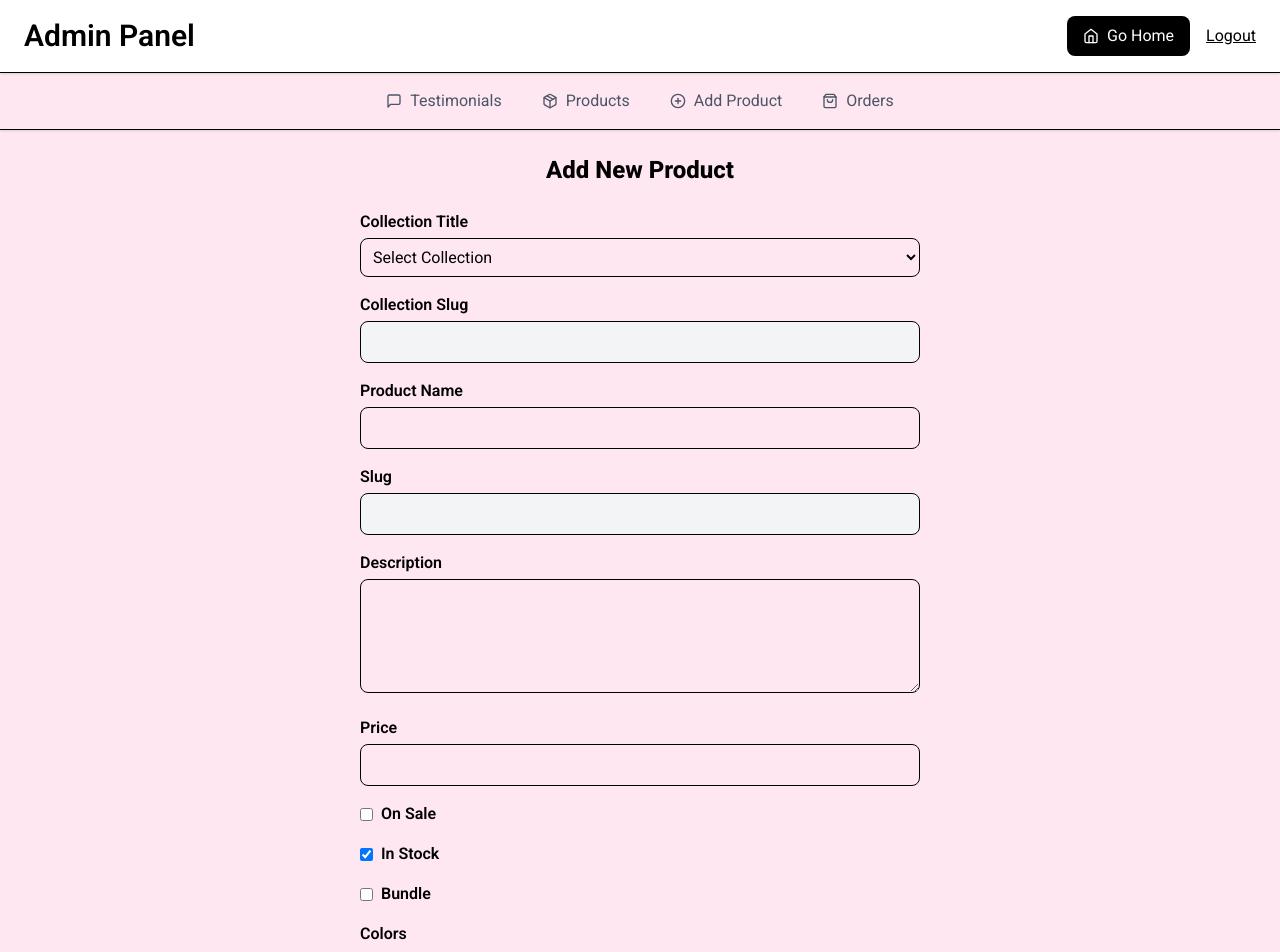
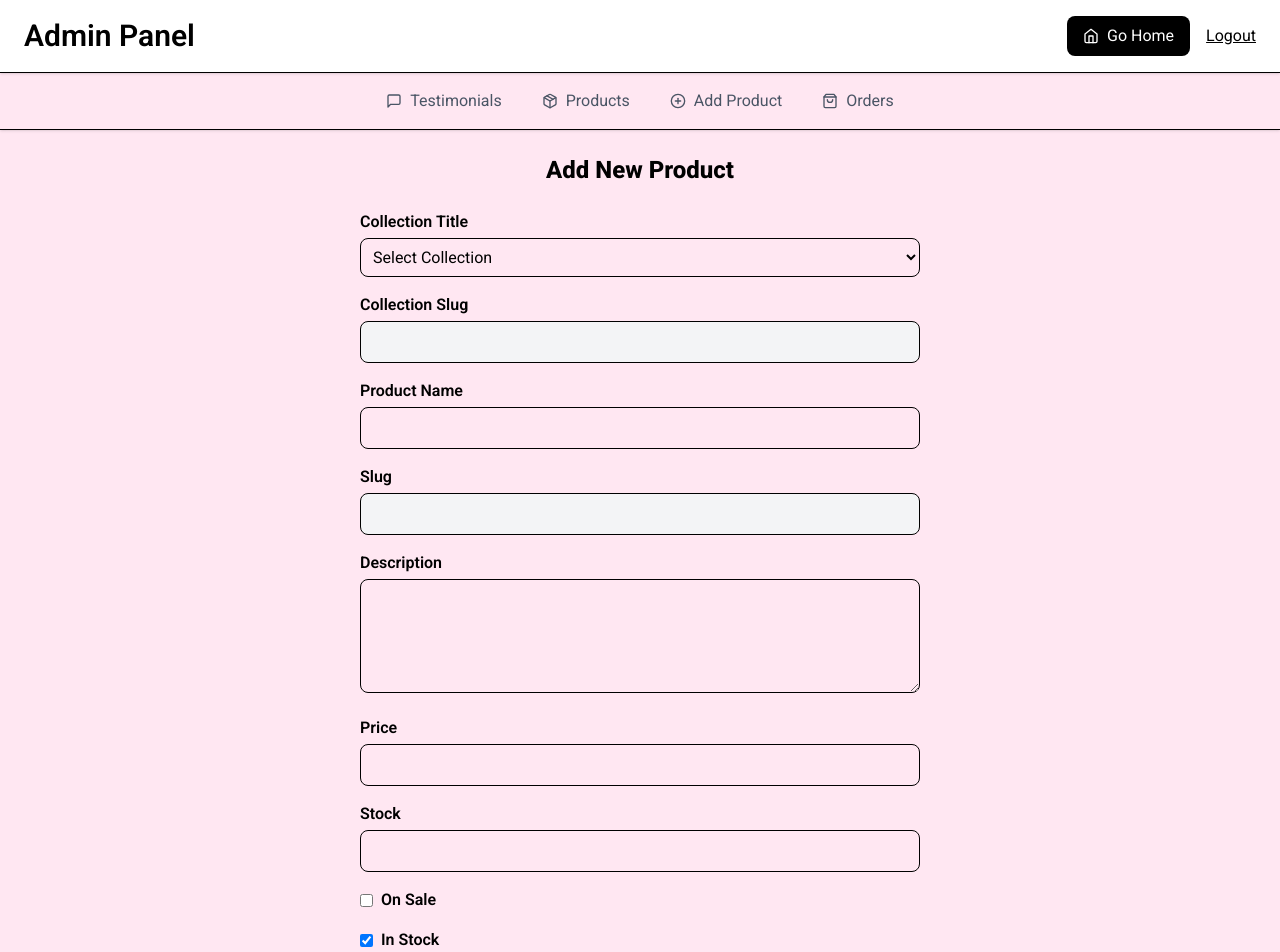
Before and after one commit to mussadiqkhan6886/mirmeee, a Next.js app: page /admin-dashboard/add-product in a window 1280 px wide. Shown: the top 952 px of the page. Built offline with nearby package versions, Linux system fonts and the light colour scheme; a web font is replaced by a local one.

Commit message:
stock added

```diff
--- a/app/(admin)/admin-dashboard/add-product/page.tsx
+++ b/app/(admin)/admin-dashboard/add-product/page.tsx
@@ -23,6 +23,7 @@ const AddProduct = () => {
     size: [] as string[],
     onSale: false,
     inStock: true,
+    stock: "",
     colors: [] as string[],
     images: [] as string[],
     bundle: false
@@ -133,6 +134,7 @@ const AddProduct = () => {
           price: "",
           discountPrice: "",
           onSale: false,
+          stock: "",
           inStock: true,
           colors: [],
           images: [],
@@ -228,6 +230,17 @@ const AddProduct = () => {
             name="price"
             type="number"
             value={data.price}
+            onChange={handleChange}
+            className="w-full border rounded-lg p-2"
+            required
+          />
+        </div>
+        <div>
+          <label className="block font-semibold mb-1">Stock</label>
+          <input
+            name="stock"
+            type="number"
+            value={data.stock}
             onChange={handleChange}
             className="w-full border rounded-lg p-2"
             required
--- a/app/api/products/route.ts
+++ b/app/api/products/route.ts
@@ -28,6 +28,7 @@ export async function POST(req: NextRequest) {
     const price = Number(formData.get("price"));
     const discountPrice = Number(formData.get("discountPrice")) || null;
     const onSale = formData.get("onSale") === "true";
+    const stock = Number(formData.get("stock"));
     const colors = formData.getAll("colors").map((c) => c.toString());
     const size = formData.getAll("size").map((c) => c.toString());
     const files = formData.getAll("images");
@@ -35,7 +36,7 @@ export async function POST(req: NextRequest) {
     const bundle = formData.get("bundle") === "true";
 
 
-    if (!collection || !name || !description || !price) {
+    if (!collection || !name || !description || !price || !stock) {
       throw new Error("Missing required fields");
     }
 
@@ -79,6 +80,7 @@ export async function POST(req: NextRequest) {
         description,
         price,
         size,
+        stock,
         discountPrice,
         onSale,
         colors,
--- a/context/CartContext.tsx
+++ b/context/CartContext.tsx
@@ -3,11 +3,11 @@ import { createContext, useState, useEffect, ReactNode, Dispatch, SetStateAction
 
 // 🧱 Define item type
 export interface CartItem {
-  id: string;
+  id: number;
   name: string;
   price: number;
   onSale: boolean;
-  newPrice: number | null
+  discountPrice: number | null
   quantity: number;
   images: string[];
   selectedColor?: string
@@ -36,7 +36,7 @@ export const CartContextProvider = ({ children }: { children: ReactNode }) => {
 
   // 🧮 Recalculate totals
   useEffect(() => {
-    const amount = cart.reduce((sum, item) => item.onSale ? sum + item.newPrice! * item.quantity : sum + item.price * item.quantity, 0);
+    const amount = cart.reduce((sum, item) => item.onSale ? sum + item.discountPrice! * item.quantity : sum + item.price * item.quantity, 0);
     const items = cart.reduce((sum, item) => sum + item.quantity, 0);
     setTotalAmount(amount);
     setTotalItems(items);
@@ -46,7 +46,10 @@ export const CartContextProvider = ({ children }: { children: ReactNode }) => {
     const addToCart = (newItem: CartItem) => {
   setCart((prev) => {
     const existing = prev.find(
-          (item) => item.id === newItem.id && item.selectedColor === newItem.selectedColor
+      (item) =>
+        item.id === newItem.id &&
+        item.selectedColor === newItem.selectedColor &&
+        item.selectedSize === newItem.selectedSize
     );
 
     if (existing) {
@@ -55,18 +58,22 @@ export const CartContextProvider = ({ children }: { children: ReactNode }) => {
         existing.quantity + newItem.quantity,
         newItem.stock
       );
+
       return prev.map((item) =>
-            item.id === newItem.id && item.selectedColor === newItem.selectedColor
+        item.id === newItem.id &&
+        item.selectedColor === newItem.selectedColor &&
+        item.selectedSize === newItem.selectedSize
           ? { ...item, quantity: updatedQuantity }
           : item
       );
     }
 
-        // If new item, don't allow quantity greater than stock
+    // New item — also respect stock
     const quantity = Math.min(newItem.quantity, newItem.stock);
     return [...prev, { ...newItem, quantity }];
   });
 };
+
 
   // ❌ Remove item
   const removeFromCart = (id: number) => {
--- a/lib/models/ProductSchema.ts
+++ b/lib/models/ProductSchema.ts
@@ -13,7 +13,8 @@ const productSubSchema = new mongoose.Schema({
   colors: { type: [String], default: [] },
   size: { type: [String], default: []},
   slug: {type: String, required: true},
-  bundle: {type: Boolean, default: false}
+  bundle: {type: Boolean, default: false},
+  stock: {type: Number, required: true}
 },
 { timestamps: true }
 );
```
Lines whose indentation alone changed are shown as unchanged.
